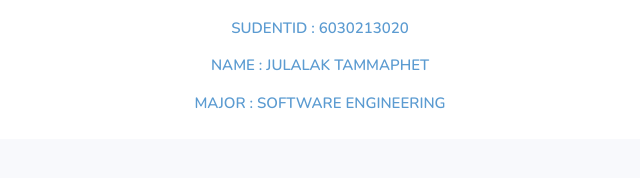
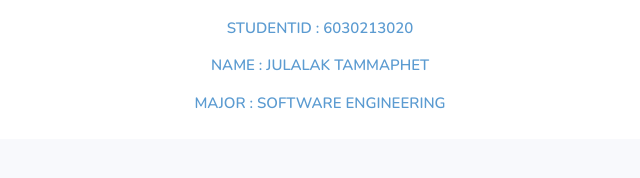
Before and after one commit to JulalakTammaphet/ProjectWorkShopII, a website: page about.html in a window 1280 px wide. Shown: the part 234-412 px from the top of the page, 432-1072 px from the left. Drawn offline with nearby package versions, Linux system fonts and the light colour scheme.

Commit message:
ubdate about

```diff
--- a/about.html
+++ b/about.html
@@ -55,20 +55,7 @@
             </li>
 
 
-            <!--<li class="nav-item">
-                <a class="nav-link collapsed" href="customer.html" data-toggle="collapse" data-target="#collapseTwo"
-                    aria-expanded="true" aria-controls="collapseTwo">
-                    <i class="fas fa-fw fa-cog"></i>
-                    <span>Customer</span>
-                </a>
-                <div id="collapseTwo" class="collapse" aria-labelledby="headingTwo" data-parent="#accordionSidebar">
-                    <div class="bg-white py-2 collapse-inner rounded">
-                        <h6 class="collapse-header">Custom Components:</h6>
-                        <a class="collapse-item" href="editcust.html">Edit Customer</a>
-                        <a class="collapse-item" href="custdetail.html">Detail Customer</a>
-                    </div>
-                </div>
-            </li>-->
+
 
             <!-- Nav Item - Tables -->
             <li class="nav-item">
@@ -161,7 +148,7 @@
                                     <!-- SIDEBAR USER TITLE -->
                                     <div class="profile-usertitle col-md-4">
                                         <div class="profile-usertitle-job">
-                                            SudentID : 6030213020
+                                            StudentID : 6030213020
                                         </div>
                                         <div class="profile-usertitle-job ">
                                             Name : Julalak Tammaphet
```
